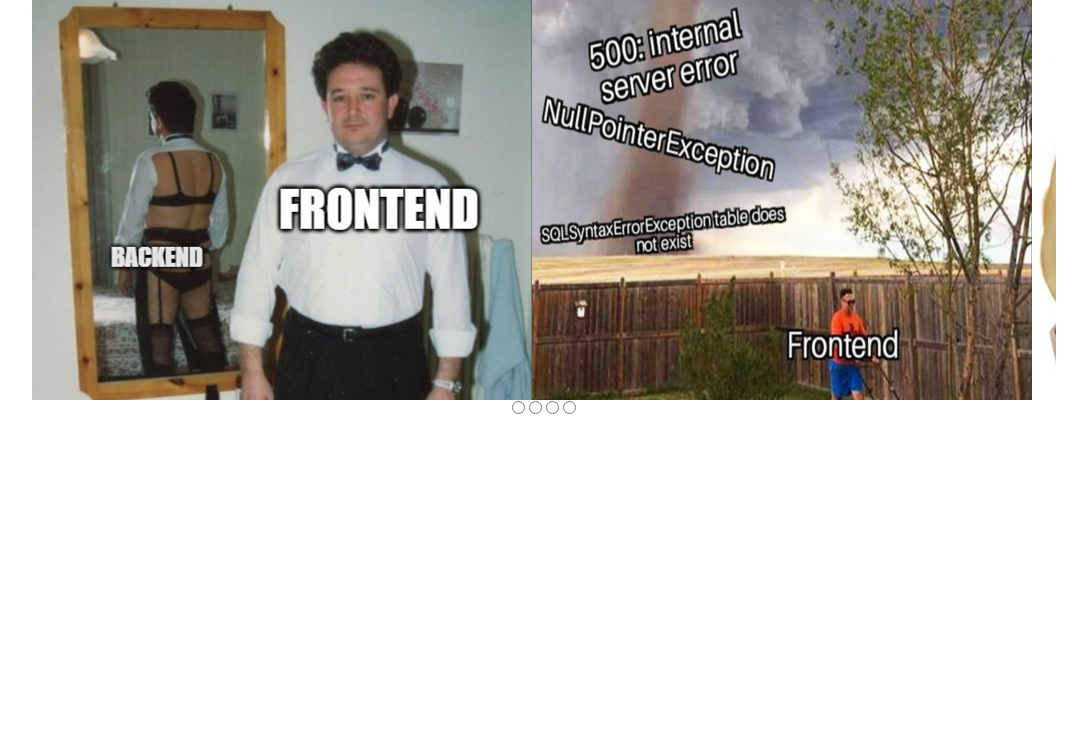
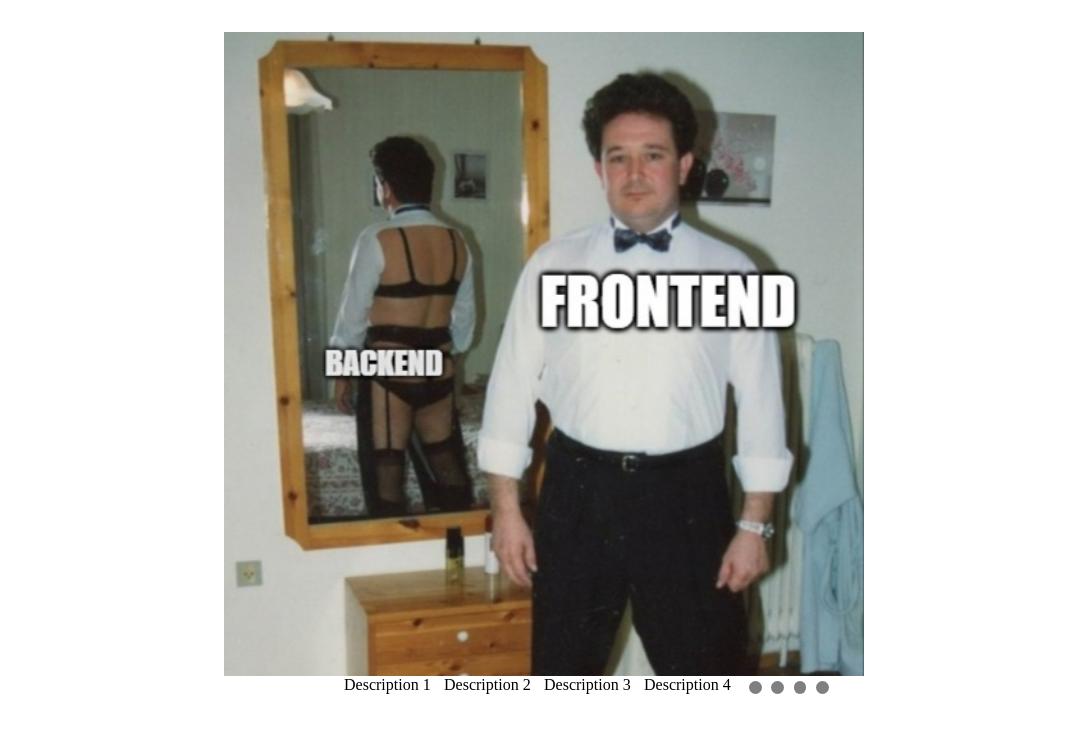
Before and after one commit to egorokunevich/cssMemeSlider, a plain HTML site: page index.html in a window 1280 px wide. Shown: the whole page, without its empty margins (96-1183 px from the left). Drawn offline with Linux system fonts and the light colour scheme.

Commit message:
feat: add functional slides (Fri, Sep 15, 2023 11:04:44 PM)

```diff
--- a/css/style.css
+++ b/css/style.css
@@ -1,5 +1,9 @@
 .wrapper {
-  width: 100%;
+  display: flex;
+  justify-content: center;
+  align-items: flex-start;
+  padding: 2em;
+  height: 100vh;
 }
 
 .slider-container {
@@ -8,19 +12,78 @@
   justify-content: center;
   align-items: center;
   margin: 0 auto;
+  width: 50vh;
 }
 
 .slides-container {
   overflow: hidden;
-  max-width: 80vw;
-  max-height: 50vh;
+  width: 50vw;
 }
 
 .slides {
   display: flex;
+  width: 400%;
+  height: 100%;
+}
+
+.slide-wrap {
+  width: 25%;
 }
 
 .slide {
   width: 100%;
   height: 100%;
 }
+
+.input {
+  display: none;
+}
+
+.description-controls-container {
+  display: flex;
+  justify-content: space-between;
+  width: 100%;
+}
+
+.descriptions {
+  display: flex;
+  justify-content: flex-start;
+  width: 100%;
+  min-width: 100%;
+  overflow: hidden;
+}
+.description {
+  width: 100%;
+}
+
+.controls {
+  display: flex;
+}
+
+.label {
+  display: block;
+  width: 0.8em;
+  height: 0.8em;
+  margin: 0.3em;
+  cursor: pointer;
+  background-color: #000;
+  opacity: 0.5;
+  border-radius: 10px;
+  transition: all 0.4s ease;
+}
+
+#i1:checked ~ .slide-wrap {
+  transform: translateX(0);
+}
+
+#i2:checked ~ .slide-wrap {
+  transform: translateX(-100%);
+}
+
+#i3:checked ~ .slide-wrap {
+  transform: translateX(-200%);
+}
+
+#i4:checked ~ .slide-wrap {
+  transform: translateX(-300%);
+}
--- a/index.html
+++ b/index.html
@@ -13,19 +13,37 @@
       <div class="slider-container">
         <div class="slides-container">
           <div class="slides">
-            <img class="slide slide_1" src="assets/meme1.jpg" alt="meme1" />
-            <img class="slide slide_2" src="assets/meme2.jpg" alt="meme2" />
-            <img class="slide slide_3" src="assets/meme3.jpg" alt="meme3" />
-            <img class="slide slide_4" src="assets/meme4.jpg" alt="meme4" />
+            <input class="input" type="radio" name="bullet" id="i1" checked />
+            <input class="input" type="radio" name="bullet" id="i2" />
+            <input class="input" type="radio" name="bullet" id="i3" />
+            <input class="input" type="radio" name="bullet" id="i4" />
+
+            <div class="slide-wrap slide_1">
+              <img class="slide" src="assets/meme1.jpg" alt="meme1" />
+            </div>
+            <div class="slide-wrap slide_2">
+              <img class="slide" src="assets/meme2.jpg" alt="meme2" />
+            </div>
+            <div class="slide-wrap slide_3">
+              <img class="slide" src="assets/meme3.jpg" alt="meme3" />
+            </div>
+            <div class="slide-wrap slide_4">
+              <img class="slide" src="assets/meme4.jpg" alt="meme4" />
+            </div>
           </div>
         </div>
         <div class="description-controls-container">
-          <div class="description"></div>
+          <div class="descriptions">
+            <div class="description description_1">Description 1</div>
+            <div class="description description_2">Description 2</div>
+            <div class="description description_3">Description 3</div>
+            <div class="description description_4">Description 4</div>
+          </div>
           <div class="controls">
-            <input type="radio" name="bullet" id="1" />
-            <input type="radio" name="bullet" id="2" />
-            <input type="radio" name="bullet" id="3" />
-            <input type="radio" name="bullet" id="4" />
+            <label for="i1" class="label"></label>
+            <label for="i2" class="label"></label>
+            <label for="i3" class="label"></label>
+            <label for="i4" class="label"></label>
           </div>
         </div>
       </div>
```
